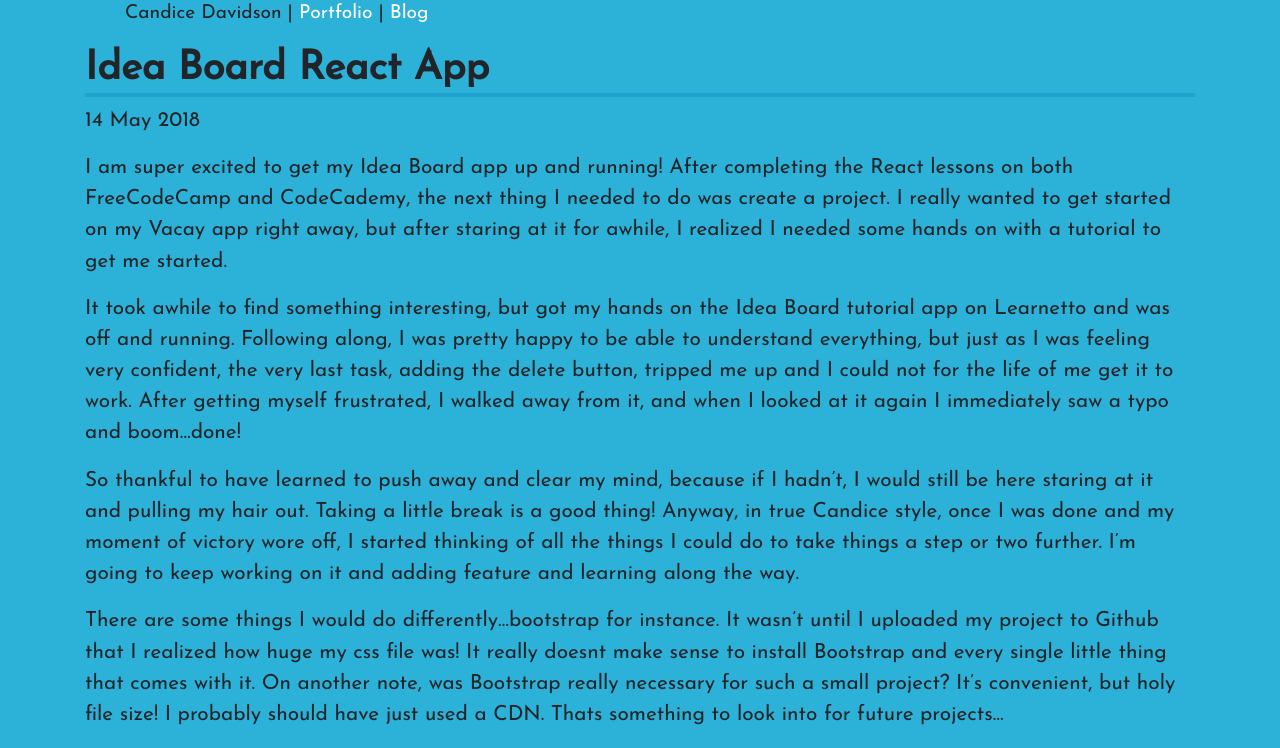
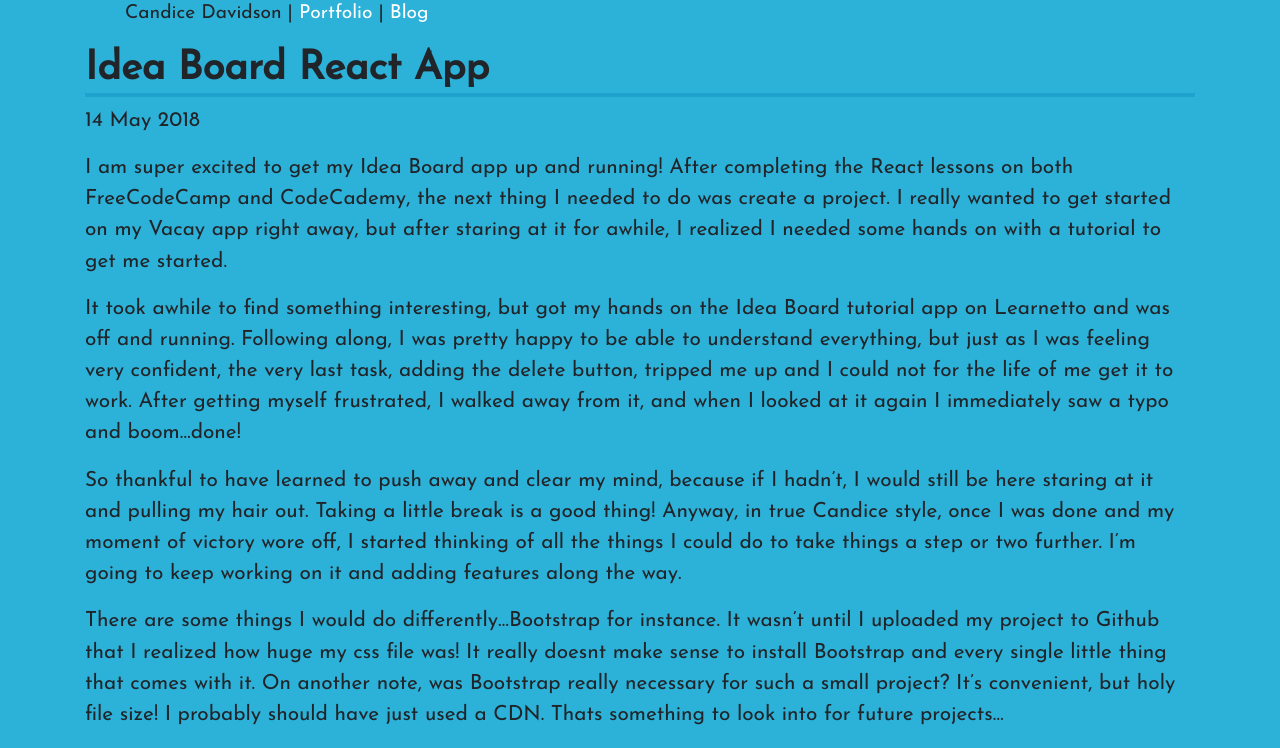
Before and after one commit to cndragn/cndragn.github.io, a Jekyll site: the page built from _posts/2018-05-14-ideaboard.md, in a window 1280 px wide. Shown: the top 748 px of the page. Built offline with Jekyll 4.4.1, drawn with Linux system fonts in a browser that asks for light colours; nearby versions of some CDN libraries.

Commit message:
update blog post

```diff
--- a/_posts/2018-05-14-ideaboard.md
+++ b/_posts/2018-05-14-ideaboard.md
@@ -8,9 +8,9 @@ I am super excited to get my Idea Board app up and running!  After completing th
 
 It took awhile to find something interesting, but got my hands on the Idea Board tutorial app on Learnetto and was off and running.  Following along, I was pretty happy to be able to understand everything, but just as I was feeling very confident, the very last task, adding the delete button, tripped me up and I could not for the life of me get it to work. After getting myself frustrated, I walked away from it, and when I looked at it again I immediately saw a typo and boom...done!
 
-So thankful to have learned to push away and clear my mind, because if I hadn't, I would still be here staring at it and pulling my hair out.  Taking a little break is a good thing!  Anyway, in true Candice style, once I was done and my moment of victory wore off, I started thinking of all the things I could do to take things a step or two further. I'm going to keep working on it and adding feature and learning along the way.
+So thankful to have learned to push away and clear my mind, because if I hadn't, I would still be here staring at it and pulling my hair out.  Taking a little break is a good thing!  Anyway, in true Candice style, once I was done and my moment of victory wore off, I started thinking of all the things I could do to take things a step or two further. I'm going to keep working on it and adding features along the way.
 
-There are some things I would do differently...bootstrap for instance.  It wasn't until I uploaded my project to Github that I realized how huge my css file was!  It really doesnt make sense to install Bootstrap and every single little thing that comes with it.  On another note, was Bootstrap really necessary for such a small project? It's convenient, but holy file size! I probably should have just used a CDN.  Thats something to look into for future projects...
+There are some things I would do differently...Bootstrap for instance.  It wasn't until I uploaded my project to Github that I realized how huge my css file was!  It really doesnt make sense to install Bootstrap and every single little thing that comes with it.  On another note, was Bootstrap really necessary for such a small project? It's convenient, but holy file size! I probably should have just used a CDN.  Thats something to look into for future projects...
 
 BTW... Check it all out here on my Github!  [https://github.com/cndragn/ideaboard-react](https://github.com/cndragn/ideaboard-react)
 
```
